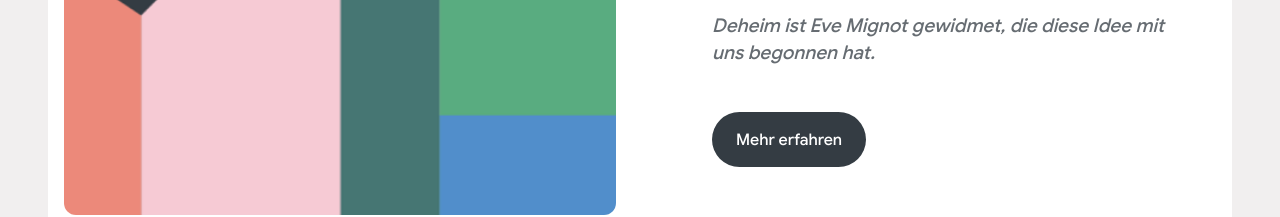
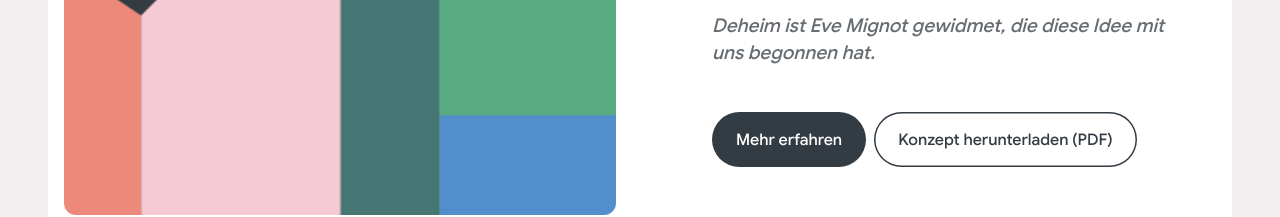
Before and after one commit to gruezi-afk/deheim-landingpage-mvp-1, a plain HTML site: page vision.html in a window 1280 px wide. Shown: the part 3199-3416 px from the top of the page. Drawn offline with Linux system fonts and the light colour scheme.

Commit message:
Vision-Seite: Pitchdeck SEVCCO 2021 als PDF zum Herunterladen
PDF aus der Original-PowerPoint, komprimiert auf 2,8 MB; zweiter Button
«Konzept herunterladen (PDF)» in der Story-Karte (DE/EN/FR).

Co-Authored-By: Claude Opus 5.5 <noreply@anthropic.com>

```diff
--- a/i18n/de.json
+++ b/i18n/de.json
@@ -178,5 +178,6 @@
   "Deheim is dedicated to Eve Mignot, who started this idea with us.": "Deheim ist Eve Mignot gewidmet, die diese Idee mit uns begonnen hat.",
   "Lukas Lauber on stage at TEDxEHLLausanne": "Lukas Lauber auf der Bühne des TEDxEHLLausanne",
   "Illustration: colorful houses in the Deheim style": "Illustration: farbige Häuser im Deheim-Stil",
-  "Neighbors cooking together at a Deheim workshop": "Nachbarn kochen gemeinsam an einem Deheim-Workshop"
+  "Neighbors cooking together at a Deheim workshop": "Nachbarn kochen gemeinsam an einem Deheim-Workshop",
+  "Download the concept (PDF)": "Konzept herunterladen (PDF)"
 }
--- a/i18n/fr.json
+++ b/i18n/fr.json
@@ -179,5 +179,6 @@
   "Deheim is dedicated to Eve Mignot, who started this idea with us.": "Deheim est dédié à Eve Mignot, qui a commencé cette idée avec nous.",
   "Lukas Lauber on stage at TEDxEHLLausanne": "Lukas Lauber sur la scène du TEDxEHLLausanne",
   "Illustration: colorful houses in the Deheim style": "Illustration : maisons colorées dans le style Deheim",
-  "Neighbors cooking together at a Deheim workshop": "Des voisins cuisinent ensemble lors d’un atelier Deheim"
+  "Neighbors cooking together at a Deheim workshop": "Des voisins cuisinent ensemble lors d’un atelier Deheim",
+  "Download the concept (PDF)": "Télécharger le concept (PDF)"
 }
--- a/styles.css
+++ b/styles.css
@@ -3391,3 +3391,22 @@ html:has(.team-dialog[open]) {
   font-style: italic;
   opacity: 0.75;
 }
+
+/* Zweiter Button: nur Umriss (z. B. PDF-Download in der Story-Karte) */
+.button--outline {
+  background: transparent;
+  color: var(--neutral-800);
+  box-shadow: inset 0 0 0 1.5px var(--neutral-800);
+  backdrop-filter: none;
+}
+
+.story__links {
+  display: flex;
+  flex-wrap: wrap;
+  gap: var(--space-xs);
+  margin-top: var(--space-s);
+}
+
+.story__links .button {
+  margin-top: 0;
+}
--- a/vision.html
+++ b/vision.html
@@ -118,7 +118,10 @@
               <p class="text-base story__dedication">Deheim ist Eve Mignot gewidmet, die diese Idee mit uns begonnen hat.</p>
             </div>
           </div>
-          <a class="button" href="https://www.hotelschool.nl/blog/news/ehl-finalists-win-the-sustainable-hospitality-challenge/" target="_blank" rel="noopener">Mehr erfahren</a>
+          <div class="story__links">
+            <a class="button" href="https://www.hotelschool.nl/blog/news/ehl-finalists-win-the-sustainable-hospitality-challenge/" target="_blank" rel="noopener">Mehr erfahren</a>
+            <a class="button button--outline" href="assets/SEVCCO-SHC-2021-Deck.pdf" download>Konzept herunterladen (PDF)</a>
+          </div>
         </div>
       </article>
     </section>
```
Also changed, not shown: en/vision.html (+4 -1 lines), fr/vision.html (+4 -1 lines), src/vision.html (+4 -1 lines), 1 other file.
